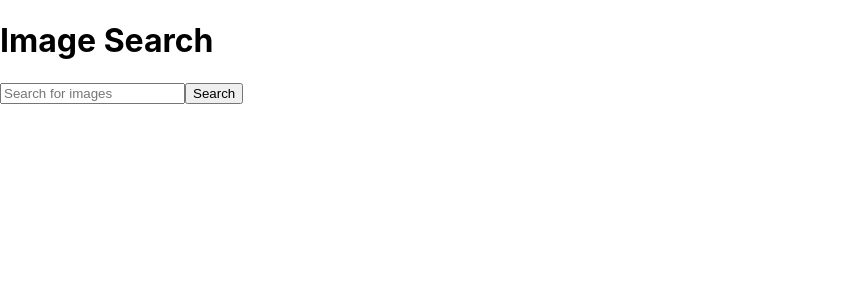
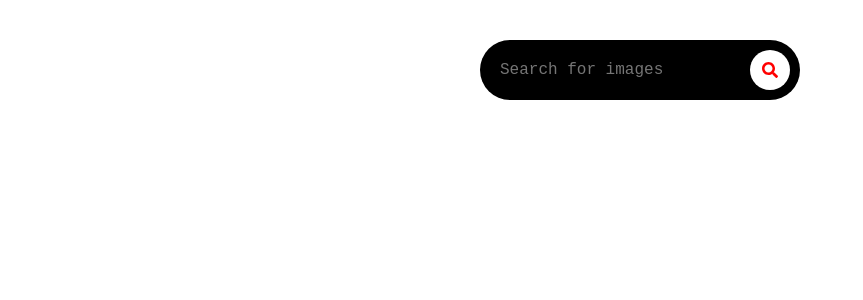
Before and after one commit to onaygizem/pixabay-image-app, a React (Create React App) app: page / in a window 1280 px wide. Shown: the top 300 px of the page, without its empty margins (0-863 px from the left). Built offline with nearby package versions, Linux system fonts and the light colour scheme.

Commit message:
Created the imageDetailScreen and added it to the routing inside App.js. Linked the imageDetailScreen with imageSearchScreen component. Improved the look of imageSearchScreen (Added fontawesome). Seperated the css file for imageSearchScreen. Updated the readme with basic information.

```diff
--- a/public/index.html
+++ b/public/index.html
@@ -1,14 +1,12 @@
 <!DOCTYPE html>
 <html lang="en">
+
 <head>
   <meta charset="utf-8" />
   <link rel="icon" href="%PUBLIC_URL%/favicon.ico" />
   <meta name="viewport" content="width=device-width, initial-scale=1" />
   <meta name="theme-color" content="#000000" />
-    <meta
-      name="description"
-      content="Web site created using create-react-app"
-    />
+  <meta name="description" content="Web site created using create-react-app" />
   <link rel="apple-touch-icon" href="%PUBLIC_URL%/logo192.png" />
   <!--
       manifest.json provides metadata used when your web app is installed on a
@@ -26,6 +24,7 @@
     -->
   <title>React App</title>
 </head>
+
 <body>
   <noscript>You need to enable JavaScript to run this app.</noscript>
   <div id="root"></div>
@@ -39,5 +38,8 @@
       To begin the development, run `npm start` or `yarn start`.
       To create a production bundle, use `npm run build` or `yarn build`.
     -->
+  <!-- Add the Font Awesome script -->
+  <script defer src="https://use.fontawesome.com/releases/v5.0.6/js/all.js"></script>
 </body>
+
 </html>
--- a/src/App.js
+++ b/src/App.js
@@ -2,12 +2,14 @@ import React from 'react';
 import { BrowserRouter, Routes, Route } from "react-router-dom";
 import './App.css';
 import ImageSearchScreen from '../src/components/imageSearchScreen'; //  ImageSearchScreen component
+import ImageDetailScreen from '../src/components/imageDetailScreen'; //  ImageSearchScreen component
 
 function App() {
   return (
     <BrowserRouter>
       <Routes>
         <Route path="/" element={<ImageSearchScreen />} />
+        <Route path="/:imageId" element={<ImageDetailScreen />} />
       </Routes>
     </BrowserRouter>
   );
--- /dev/null
+++ b/src/components/imageDetailScreen.jsx
@@ -0,0 +1,25 @@
+// ImageDetailScreen.js
+import React, { useState, useEffect } from 'react';
+import { useParams } from 'react-router-dom';
+
+function ImageDetailScreen() {
+    const { imageId } = useParams();
+    const [imageDetails, setImageDetails] = useState(null);
+
+    useEffect(() => {
+    }, [imageId]);
+
+    if (!imageDetails) {
+        return <p>Loading image details...</p>;
+    }
+
+    return (
+        <div>
+            {/* Render image details */}
+            <h1>Image Details</h1>
+            <img src={imageDetails.imageUrl} alt={imageDetails.tags} />
+        </div>
+    );
+}
+
+export default ImageDetailScreen;
--- a/src/components/imageSearchScreen.jsx
+++ b/src/components/imageSearchScreen.jsx
@@ -1,5 +1,8 @@
 import React, { useState } from 'react';
 import { searchImage } from '../api/pixabay.js'; // Import searchImage function from the api file
+import styles from "./imageSearchScreen.module.css";
+import { Link } from 'react-router-dom';
+
 
 function ImageSearchScreen() {
     const [searchTerm, setSearchTerm] = useState('');
@@ -40,23 +43,34 @@ function ImageSearchScreen() {
     };
 
     return (
-        <div>
-            <h1>Image Search</h1>
+        <div className={styles.mainContainer}>
+            <div className={styles.searchBarWrapper}>
+                <div className={styles.search}>
                     <input
+                        className={styles.searchText}
                         type="text"
+                        name=""
                         placeholder="Search for images"
                         value={searchTerm}
                         onChange={handleSearchChange}
                         onKeyDown={handleKeyPress} // Call handleKeyPress on key press
                     />
-            <button onClick={handleSearch}>Search</button>
+                    <a className={styles.searchBtn} href="#" onClick={handleSearch}>
+                        <i className="fas fa-search"></i>
+                    </a>
+                </div>
+            </div>
             {isLoading ? (
                 <p>Loading...</p>
             ) : (
-                <div className="image-list">
-                    {images.map((image) => (
+                <div className={styles.imageList}>
+                    {images.map((image) => {
+                        // console.log(image);
+
+                        return (
+                            <Link to={`/${image.id}`}>
+                                <div className={styles.imageWrapper} key={image.id}>
                                     <img
-                            key={image.id}
                                         src={image.previewURL}
                                         alt={image.tags}
                                         onClick={() => {
@@ -64,7 +78,10 @@ function ImageSearchScreen() {
                                             console.log(`Image clicked: ${image.tags}`);
                                         }}
                                     />
-                    ))}
+                                </div>
+                            </Link>
+                        )
+                    })}
                 </div>
             )}
         </div>
--- /dev/null
+++ b/src/components/imageSearchScreen.module.css
@@ -0,0 +1,99 @@
+.mainContainer {
+    position: relative;
+    overflow: hidden;
+}
+
+.searchBarWrapper {
+    display: flex;
+    align-items: center;
+    justify-content: center;
+    flex-direction: column;
+    padding-top: 20px;
+
+    height: 100px;
+    position: sticky;
+    top: 0;
+    z-index: 1;
+}
+
+/*  */
+.search {
+    background: black;
+    height: 40px;
+    border-radius: 40px;
+    padding: 10px;
+}
+
+.search:hover>.searchText {
+    width: 400px;
+    padding: 0 10px;
+    color: white;
+    font-family: monospace, cursive;
+}
+
+.search:hover>.searchBtn {
+    background: white;
+}
+
+.searchBtn {
+    color: red;
+    float: right;
+    width: 40px;
+    height: 40px;
+    border-radius: 50%;
+    background: #fff;
+    display: flex;
+    justify-content: center;
+    align-items: center;
+}
+
+.searchText {
+    border: none;
+    background: none;
+    outline: none;
+    float: left;
+    padding: 0;
+    color: white;
+    font-size: 16px;
+    transition: ease-in 0.4s;
+    line-height: 40px;
+    width: 250px;
+    font-family: monospace, cursive;
+    padding-left: 10px;
+}
+
+.fas fa-search {
+    font-weight: 200;
+    font-size: 40px;
+}
+
+/*  */
+
+.imageList {
+    display: flex;
+    flex-wrap: wrap;
+    gap: 20px;
+    justify-content: center;
+
+    max-height: calc(100vh - 100px);
+    overflow-y: auto;
+    padding-top: 20px;
+    padding-bottom: 20px;
+}
+
+.imageWrapper {
+    width: 200px;
+    height: 200px;
+    display: flex;
+    justify-content: center;
+    align-items: center;
+    overflow: hidden;
+    border: 1px solid #ccc;
+}
+
+.imageWrapper img {
+    width: 100%;
+    height: 100%;
+    object-fit: cover;
+    object-position: center;
+}
```
Also changed, not shown: package.json (line endings or trailing spaces), src/components/imageDetail.jsx (deleted), src/components/imageDetailScreen.module.css (added), 1 other file (tests, documents, lock files or other folders). Lines whose indentation alone changed are shown as unchanged.
